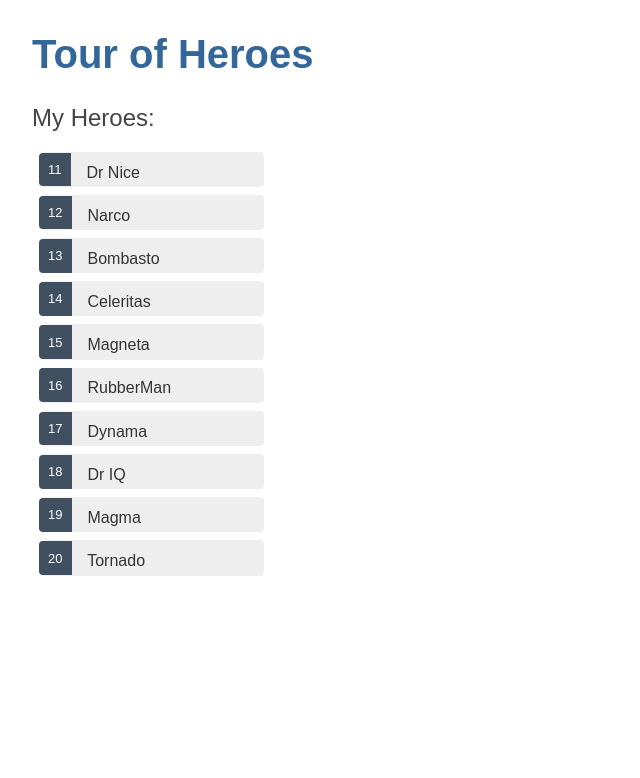
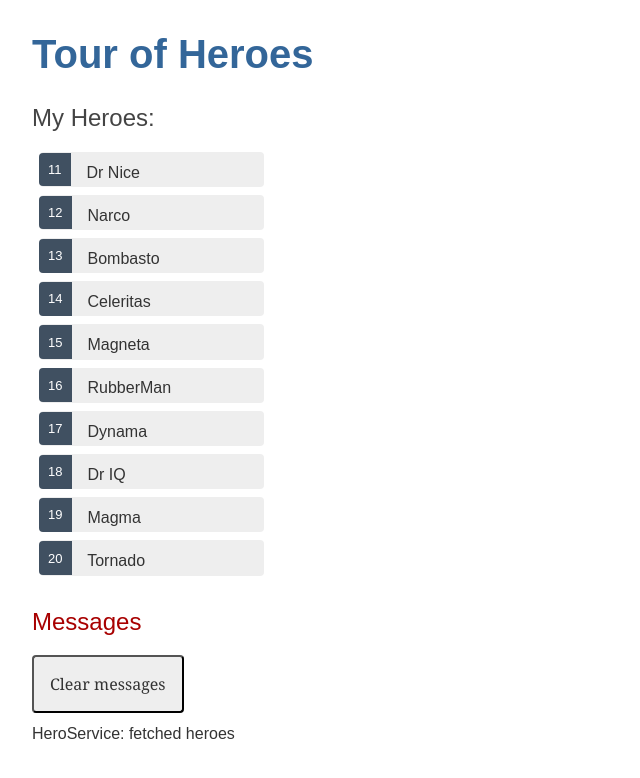
Before and after one commit to tmolyakov/smm-front-angular, an Angular app: page / in a window 1280 px wide. Shown: the top 778 px of the page, without its empty margins (0-640 px from the left). Built offline with nearby package versions, Linux system fonts and the light colour scheme.

Commit message:
services & di

```diff
--- a/src/app/app.component.html
+++ b/src/app/app.component.html
@@ -1,2 +1,3 @@
 <h1>{{title}}</h1>
 <app-heroes></app-heroes>
+<app-messages></app-messages>
--- a/src/app/app.module.ts
+++ b/src/app/app.module.ts
@@ -6,12 +6,14 @@
 import { AppComponent } from './app.component';
 import { HeroesComponent } from './heroes/heroes.component';
 import { HeroDetailComponent } from './hero-detail/hero-detail.component';
+import { MessagesComponent } from './messages/messages.component';
 
 @NgModule({
   declarations: [
     AppComponent,
     HeroesComponent,
-    HeroDetailComponent
+    HeroDetailComponent,
+    MessagesComponent
   ],
   imports: [
     BrowserModule,
--- a/src/app/hero.service.ts
+++ b/src/app/hero.service.ts
@@ -2,16 +2,18 @@
 import { Hero } from './hero';
 import { HEROES } from './mock-heroes';
 import { Observable, of } from 'rxjs';
+import { MessageService } from './message.service';
 
 @Injectable({
   providedIn: 'root'
 })
 export class HeroService {
 
-  constructor() { }
+  constructor(private messageService: MessageService) { }
 
   getHeroes(): Observable<Hero[]> {
     const heroes = of(HEROES);
+    this.messageService.add('HeroService: fetched heroes');
     return heroes;
   }
 }
--- a/src/app/heroes/heroes.component.ts
+++ b/src/app/heroes/heroes.component.ts
@@ -1,6 +1,7 @@
 import { Component, OnInit } from '@angular/core';
 import { Hero } from '../hero';
 import { HeroService } from '../hero.service';
+import { MessageService } from '../message.service';
 
 @Component({
   selector: 'app-heroes',
@@ -11,7 +12,7 @@
   heroes: Hero[] = [];
   selectedHero?: Hero;
 
-  constructor(private heroService: HeroService) { }
+  constructor(private heroService: HeroService, private messageService: MessageService) { }
 
   ngOnInit(): void {
     this.getHeroes();
@@ -19,6 +20,7 @@
 
   onSelect(hero: Hero): void {
     this.selectedHero = hero;
+    this.messageService.add(`HeroesComponent: Selected hero id=${hero.id}`);
   }
 
   getHeroes(): void {
--- /dev/null
+++ b/src/app/message.service.ts
@@ -0,0 +1,18 @@
+import { Injectable } from '@angular/core';
+
+@Injectable({
+  providedIn: 'root'
+})
+export class MessageService {
+  messages: string[] = [];
+
+  add(message: string) {
+    this.messages.push(message);
+  }
+
+  clear() {
+    this.messages = [];
+  }
+
+  constructor() { }
+}
--- /dev/null
+++ b/src/app/messages/messages.component.html
@@ -0,0 +1,8 @@
+<div *ngIf="messageService.messages.length">
+  <h2>Messages</h2>
+  <button class="clear"
+    (click)="messageService.clear()"
+  >Clear messages</button>
+
+  <div *ngFor="let message of messageService.messages">{{message}}</div>
+</div>
--- /dev/null
+++ b/src/app/messages/messages.component.scss
@@ -0,0 +1,19 @@
+/* MessagesComponent's private CSS styles */
+h2 {
+  color: #A80000;
+  font-family: Arial, Helvetica, sans-serif;
+  font-weight: lighter;
+}
+
+.clear {
+  color: #333;
+  background-color: #eee;
+  margin-bottom: 12px;
+  padding: 1rem;
+  border-radius: 4px;
+  font-size: 1rem;
+}
+.clear:hover {
+  color: white;
+  background-color: #42545C;
+}
--- /dev/null
+++ b/src/app/messages/messages.component.ts
@@ -0,0 +1,16 @@
+import { Component, OnInit } from '@angular/core';
+import { MessageService } from '../message.service';
+
+@Component({
+  selector: 'app-messages',
+  templateUrl: './messages.component.html',
+  styleUrls: ['./messages.component.scss']
+})
+export class MessagesComponent implements OnInit {
+
+  constructor(public messageService: MessageService) { }
+
+  ngOnInit(): void {
+  }
+
+}
```
Also changed, not shown: 2 other files (tests, documents, lock files or other folders).
